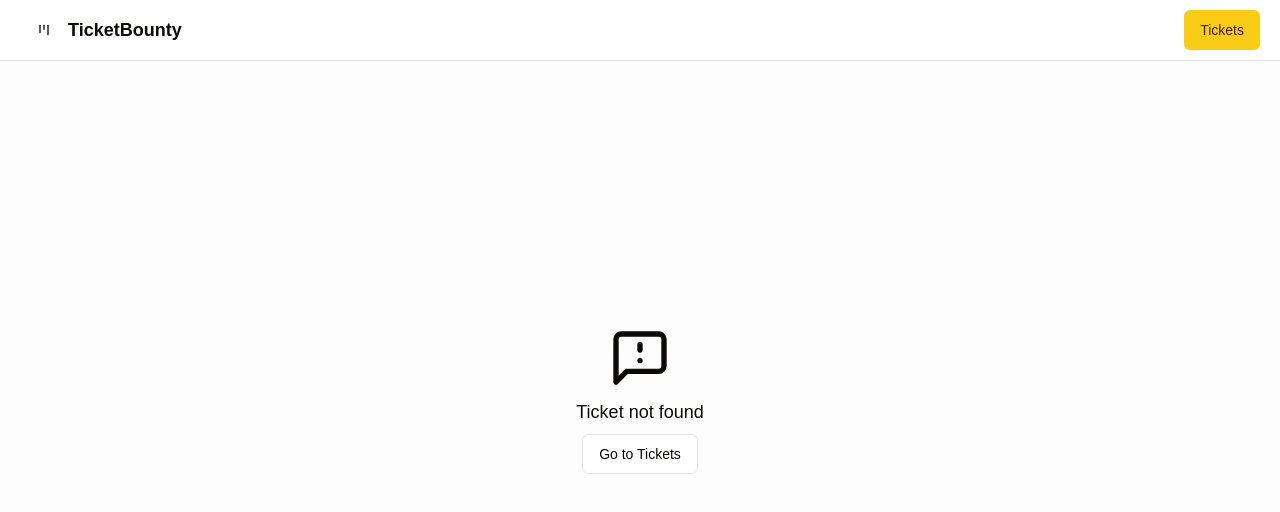
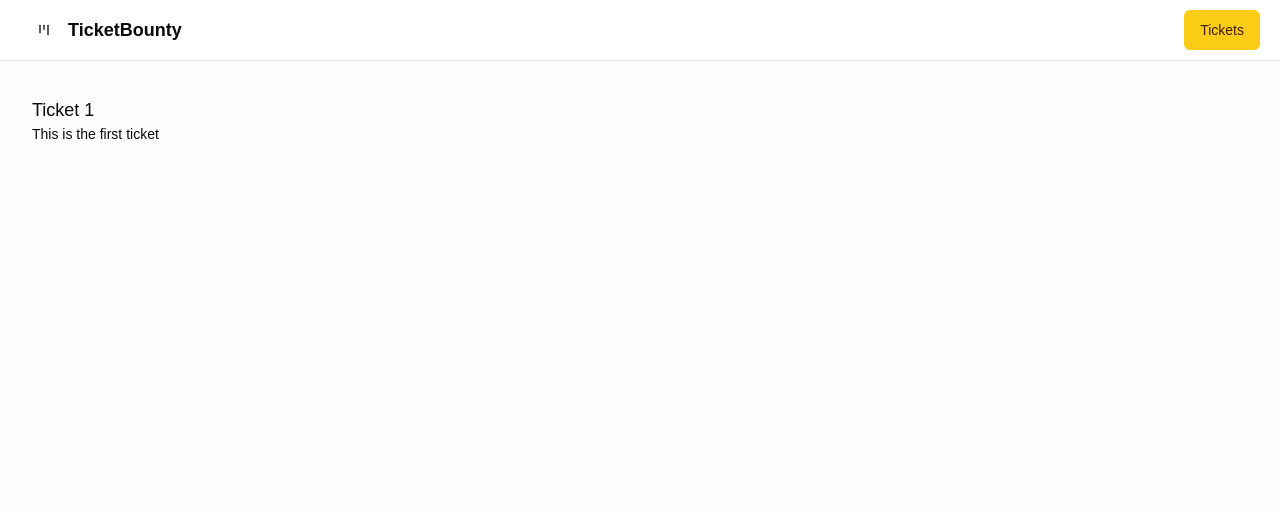
Before and after one commit to burdianov/the-road, a Next.js app: page /tickets/1 in a window 1280 px wide. Before the commit this address had no page. Shown: the top 512 px of the page. Built offline with nearby package versions, Linux system fonts and the light colour scheme.

Commit message:
refactoring

```diff
--- a/src/app/tickets/[ticketId]/page.tsx
+++ b/src/app/tickets/[ticketId]/page.tsx
@@ -12,9 +12,7 @@ interface TicketPageProps {
 
 export default function TicketPage({ params }: TicketPageProps) {
   const { ticketId } = use(params);
-  const ticket = initialTickets.find(
-    (ticket) => ticket.id === Number(ticketId)
-  );
+  const ticket = initialTickets.find((ticket) => ticket.id === ticketId);
 
   if (!ticket) {
     return (
```
